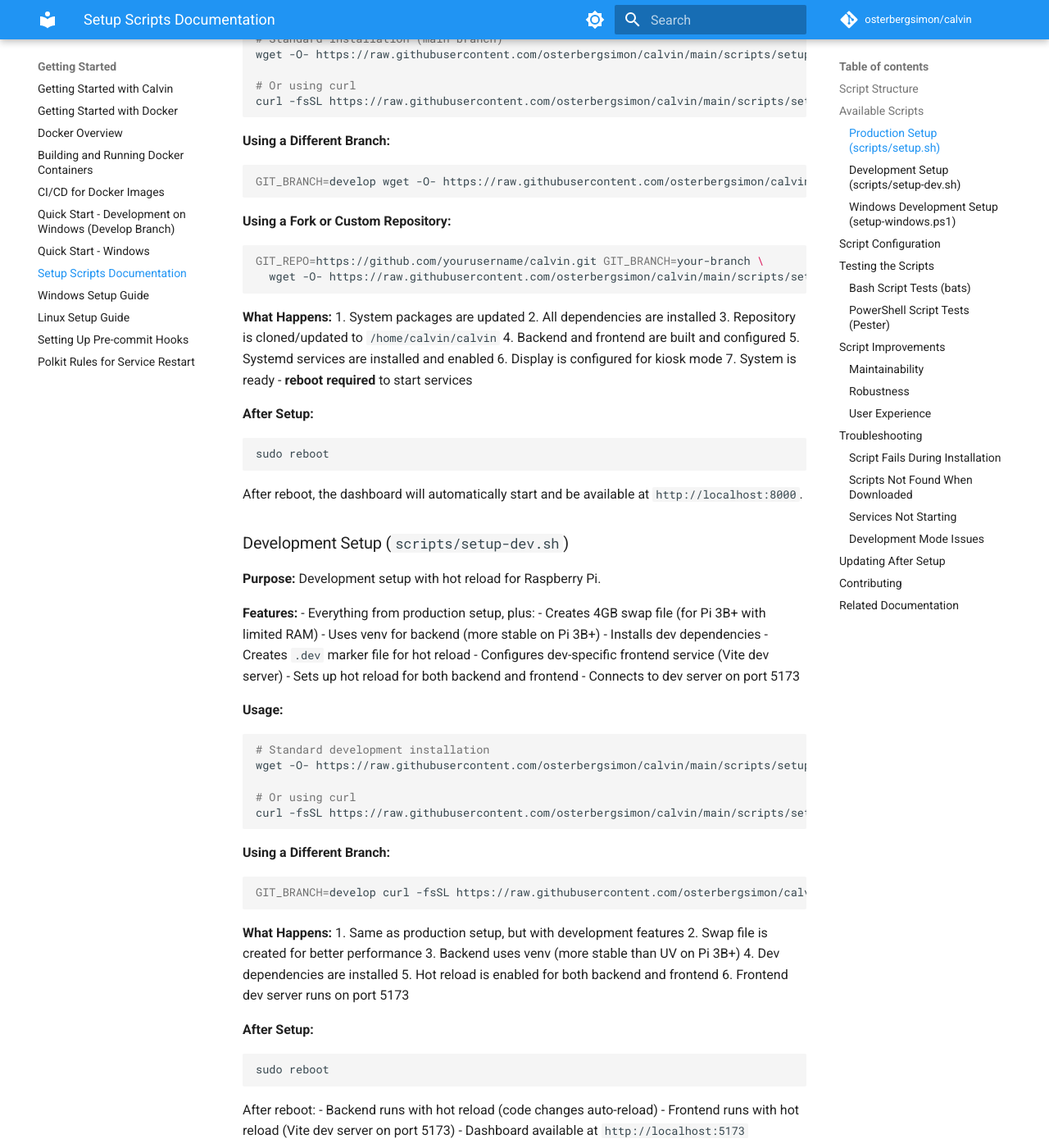
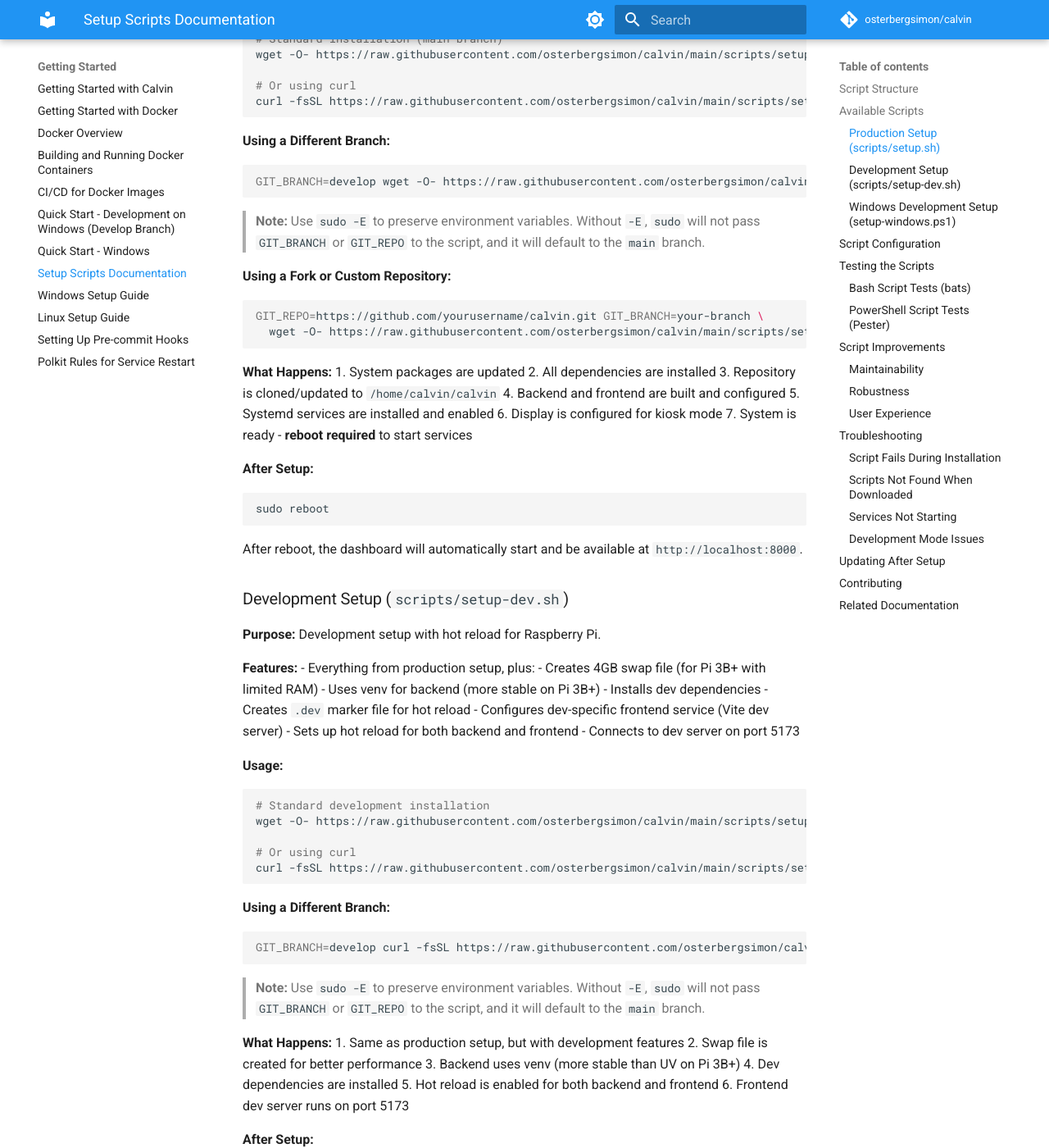
Before and after one commit to osterbergsimon/calvin, an MkDocs documentation site: the page built from docs/setup/SETUP_SCRIPTS.md, in a window 1280 px wide and 1400 px high, scrolled down 825 px. Shown: the whole window at 82% size. Built offline with MkDocs 1.6.1 and Material for MkDocs 9.7.7, drawn with Linux system fonts in a browser that asks for light colours; comment, search, counter and statistics services are not loaded.

Commit message:
Fix setup scripts to use bash and preserve GIT_BRANCH environment variable
- Change all examples from 'sudo sh' to 'sudo bash' for consistency
- Add 'sudo -E' flag to preserve environment variables (GIT_BRANCH, GIT_REPO)
- Fix environment variable handling to capture GIT_BRANCH early in script
- Add fallback to /etc/default/calvin-update for reinstall scenarios
- Update documentation (README.md, SETUP_SCRIPTS.md, GETTING_STARTED.md)
- Environment variables now take precedence over config file values

Fixes issue where GIT_BRANCH=develop was being ignored during reinstall

````diff
--- a/docs/setup/SETUP_SCRIPTS.md
+++ b/docs/setup/SETUP_SCRIPTS.md
@@ -46,8 +46,10 @@
 **Using a Different Branch:**
 
 ```bash
-GIT_BRANCH=develop wget -O- https://raw.githubusercontent.com/osterbergsimon/calvin/main/scripts/setup.sh | sudo bash
+GIT_BRANCH=develop wget -O- https://raw.githubusercontent.com/osterbergsimon/calvin/main/scripts/setup.sh | sudo -E bash
 ```
+
+> **Note:** Use `sudo -E` to preserve environment variables. Without `-E`, `sudo` will not pass `GIT_BRANCH` or `GIT_REPO` to the script, and it will default to the `main` branch.
 
 **Using a Fork or Custom Repository:**
 
@@ -99,8 +101,10 @@
 **Using a Different Branch:**
 
 ```bash
-GIT_BRANCH=develop curl -fsSL https://raw.githubusercontent.com/osterbergsimon/calvin/main/scripts/setup-dev.sh | sudo bash
+GIT_BRANCH=develop curl -fsSL https://raw.githubusercontent.com/osterbergsimon/calvin/main/scripts/setup-dev.sh | sudo -E bash
 ```
+
+> **Note:** Use `sudo -E` to preserve environment variables. Without `-E`, `sudo` will not pass `GIT_BRANCH` or `GIT_REPO` to the script, and it will default to the `main` branch.
 
 **What Happens:**
 1. Same as production setup, but with development features
````
Also changed, not shown: README.md (+9 -7 lines), docs/setup/GETTING_STARTED.md (+4 -2 lines), 2 other files.
